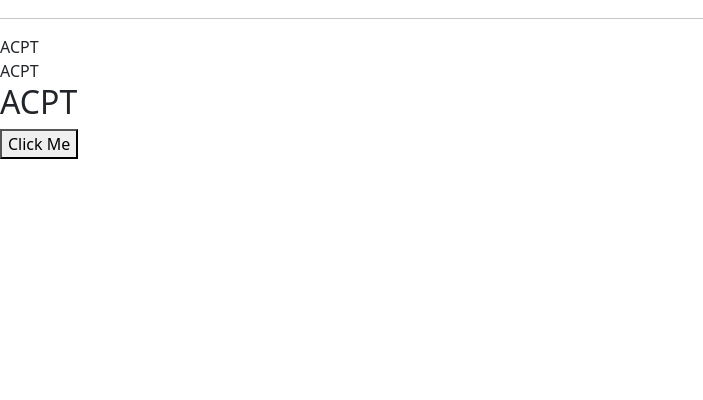
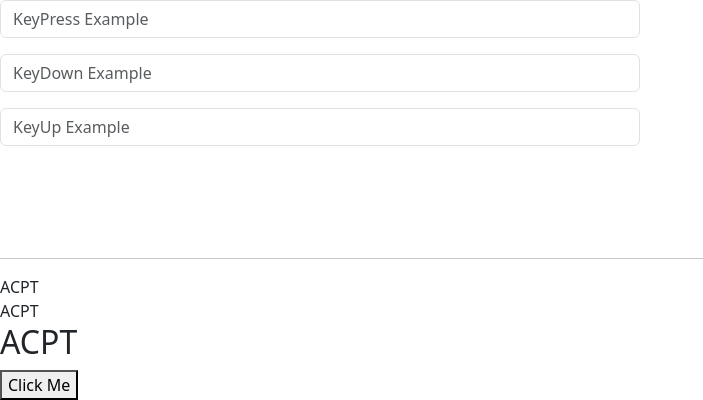
Before and after one commit to imeshhirushan2117/AFSD-html, a plain HTML site: page myCode/JavaScript/index.html in a window 1280 px wide. Shown: the part 736-1136 px from the top of the page, without its empty margins (0-703 px from the left). Before the commit the page ends 895 px from the top, so only its background shows below. Drawn offline with nearby package versions, Linux system fonts and the light colour scheme.

Commit message:
key-evevnt-exampple

```diff
--- a/myCode/JavaScript/index.html
+++ b/myCode/JavaScript/index.html
@@ -56,7 +56,8 @@
     <!--key press onkeydown onkeyup  event -->
     <div class="mb-3 w-50">
         <label for="exampleInputEmail1" class="form-label">Email address</label>
-        <input onkeydown="keydown()" onkeyup="keyup()" type="email" class="form-control" id="keyPress" aria-describedby="emailHelp">
+        <input onkeydown="keydown()" onkeyup="keyup()" type="email" class="form-control" id="keyPress"
+            aria-describedby="emailHelp">
     </div>
 
     <br>
@@ -64,10 +65,42 @@
     <!-- key press -->
     <div class="mb-3 w-50">
         <label for="exampleInputEmail1" class="form-label">Email address</label>
-        <input onkeypress="keyPress()" type="email" class="form-control" id="exampleInputEmail1" aria-describedby="emailHelp">
+        <input onkeypress="keyPress()" type="email" class="form-control" id="exampleInputEmail1"
+            aria-describedby="emailHelp">
     </div>
 
+
+<h2>Form</h2>
+<!-- <h4>Meke console Log tika balanna Akuren akura input krna gaman</h4> -->
+
+    <!-- key press example-->
+    <div class="mb-3 w-50">
+        <input onkeypress="keyPressExample()" type="email" class="form-control" id="pressTemp" aria-describedby="emailHelp" placeholder="KeyPress Example">
+    </div>
+
+ <!-- key down example-->
+ <div class="mb-3 w-50">
+    <input onkeydown="keyDownExample()" type="email" class="form-control" id="downTemp" aria-describedby="emailHelp" placeholder="KeyDown Example">
+</div>
+
+ <!-- key up example-->
+ <div class="mb-3 w-50">
+    <input onkeyup="keyUpExample()" type="email" class="form-control" id="upTemp" aria-describedby="emailHelp" placeholder="KeyUp Example">
+</div>
+
+<br>
+    <h1 id="display"></h1>
+
+
+
+
+
+
+
+
+
     <br><br>
+
     <hr>
 
     <!-- Internal js -->
--- a/myCode/JavaScript/index.js
+++ b/myCode/JavaScript/index.js
@@ -371,8 +371,31 @@ const keyup = () => {
 }
 
 
+
 //<!-- key press -->
 const keyPress= () => {
   console.log("key Press down------>")
   console.log("key Press up------>")
 }
+
+// <!-- key press example-->
+const keyPressExample = () => {
+  const text = document.getElementById("pressTemp").value;
+ console.log(text)
+}
+
+
+// <!-- key down example-->
+const keyDownExample = () => {
+  const text = document.getElementById("downTemp").value;
+ console.log(text)
+}
+
+// <!-- key up example-->
+const keyUpExample = () => {
+  const text = document.getElementById("upTemp").value;
+ document.getElementById('display').innerText = text;
+
+ console.log(text)
+
+}
```
